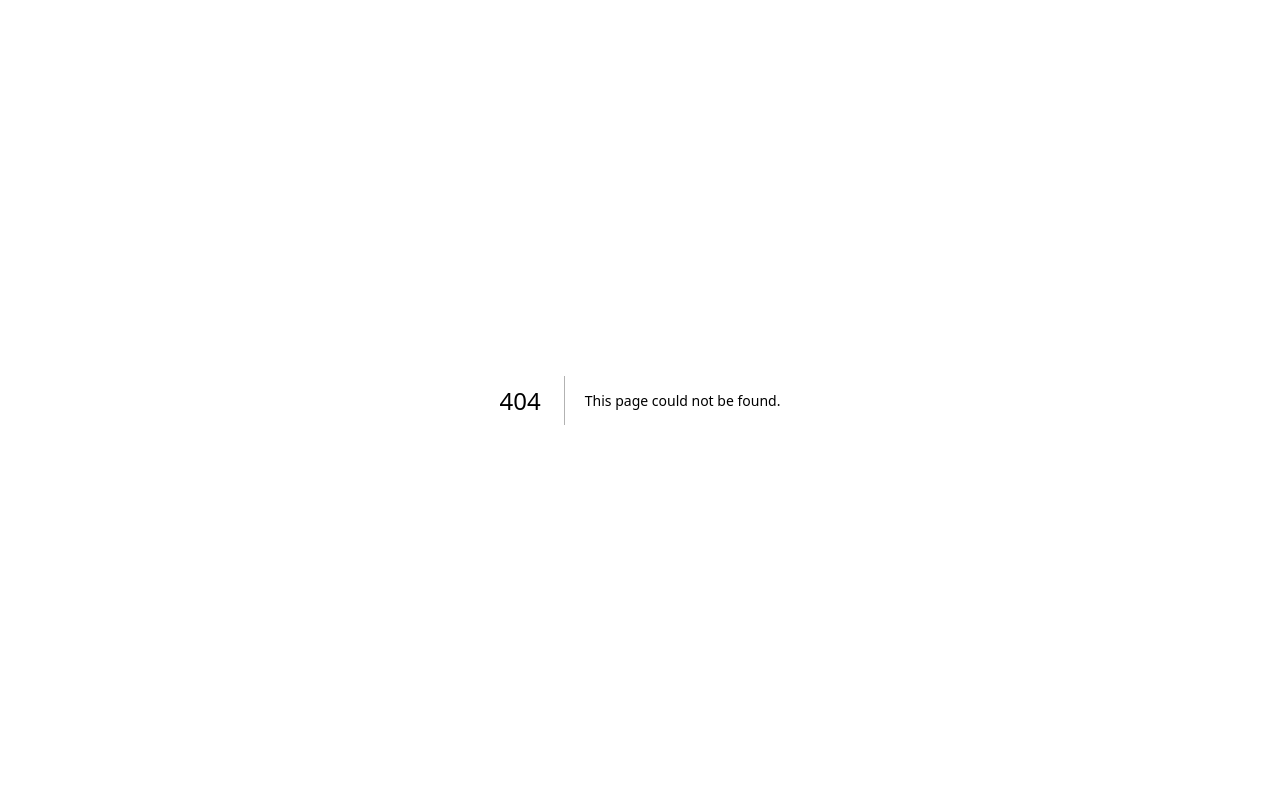
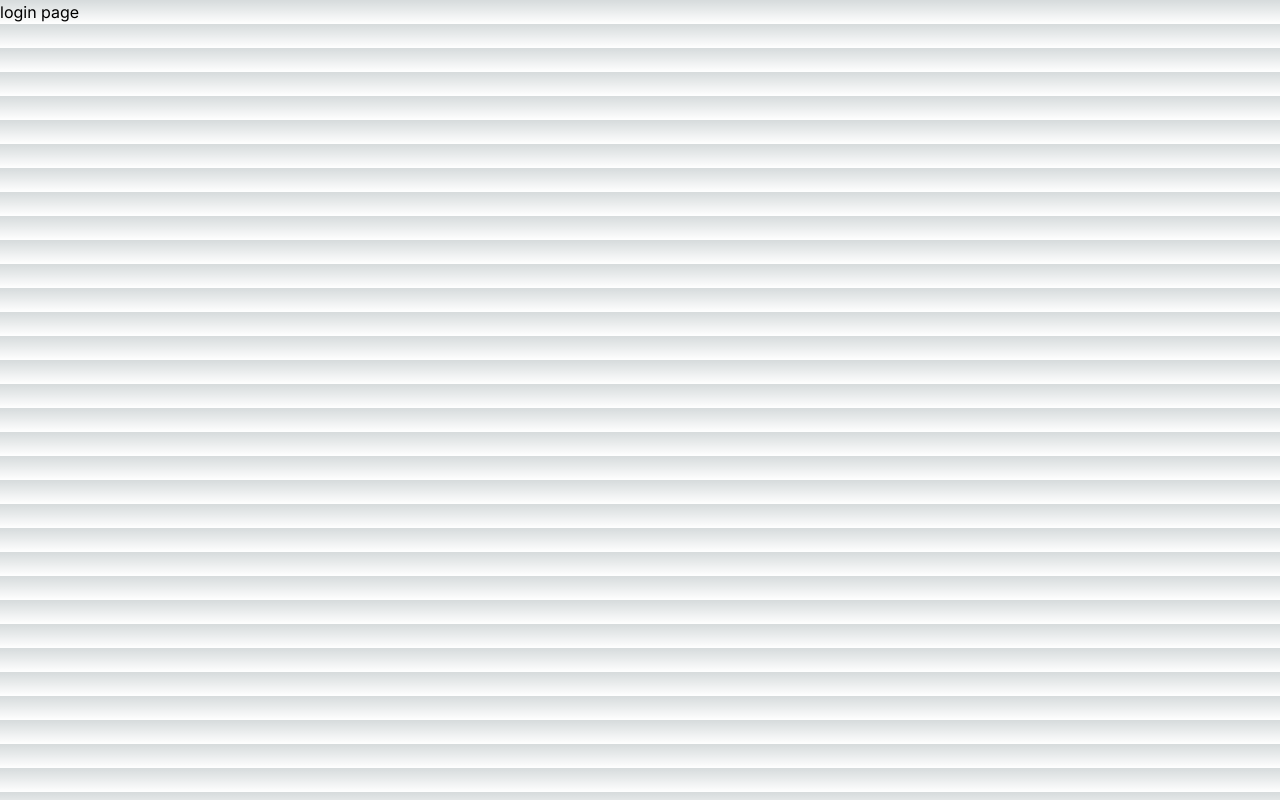
Before and after one commit to biniruu/admin-dashboard-nextjs14, a Next.js app: page /login in a window 1280 px wide. Before the commit this address had no page. Built offline with nearby package versions, Linux system fonts and the light colour scheme.

Commit message:
feat: create login page

```diff
--- /dev/null
+++ b/src/app/login/page.tsx
@@ -0,0 +1,5 @@
+function page() {
+  return <div>login page</div>
+}
+
+export default page
```
